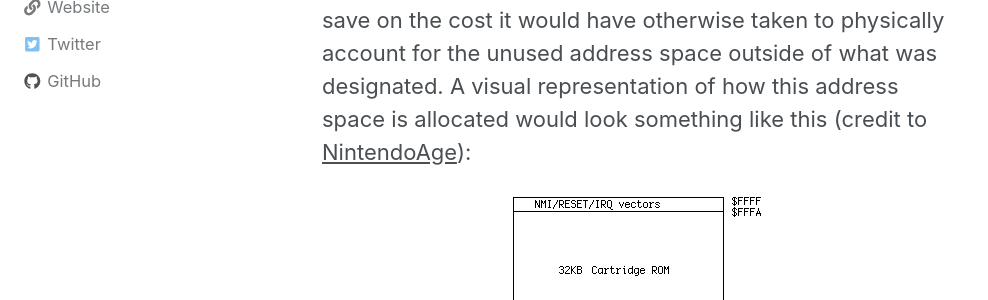
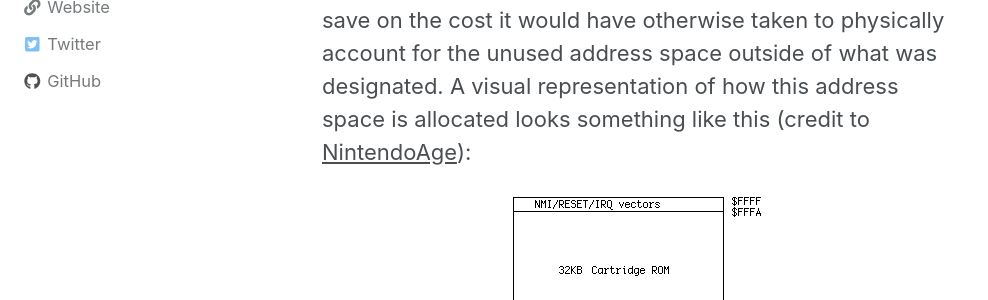
Before and after one commit to chadramsey/chadramsey.github.io, a Jekyll site: the page built from _posts/2018-12-23-nes-emulation-three.md, in a window 1280 px wide and 900 px high, scrolled down 3227 px. Shown: the part 418-718 px from the top of the window, without its empty margins (0-988 px from the left). Built offline with Jekyll 4.4.1, drawn with Linux system fonts in a browser that asks for light colours; cached includes are drawn as plain includes; nearby versions of some CDN libraries; some of the changed text lies outside the part shown.

```diff
--- a/_posts/2018-12-23-nes-emulation-three.md
+++ b/_posts/2018-12-23-nes-emulation-three.md
@@ -60,7 +60,7 @@
 
 Since we're on the subject of discussing how the CPU operates, I want to also address on some of the core components of the CPU memory map. While the CPU on the NES only utilizes 2KB of RAM, it turns out the 6502 can actually reference up to 64KB of memory.
 
-So what is going on with the rest of that space? The remaining address space is used for PPU, APU, and I/O registers, as well as cartridge space for handling program ROM/RAM and mappers. Even then, segments of CPU and PPU address space are mirrored on the NES, presumably to save on the cost it would have otherwise taken to physically account for the unused address space outside of what was designated. A visual representation of how this address space is allocated would look something like this (credit to [NintendoAge](http://nintendoage.com/forum/messageview.cfm?catid=22&threadid=4291)):
+So what is going on with the rest of that space? The remaining address space is used for PPU, APU, and I/O registers, as well as cartridge space for handling program ROM/RAM and mappers. Even then, segments of CPU and PPU address space are mirrored on the NES, presumably to save on the cost it would have otherwise taken to physically account for the unused address space outside of what was designated. A visual representation of how this address space is allocated looks something like this (credit to [NintendoAge](http://nintendoage.com/forum/messageview.cfm?catid=22&threadid=4291)):
 
 ![](https://chadramsey.github.io/assets/images/2018/nes-emu-three.png){: .center-image }
 *"A visual representation of NES CPU address space."*
```
